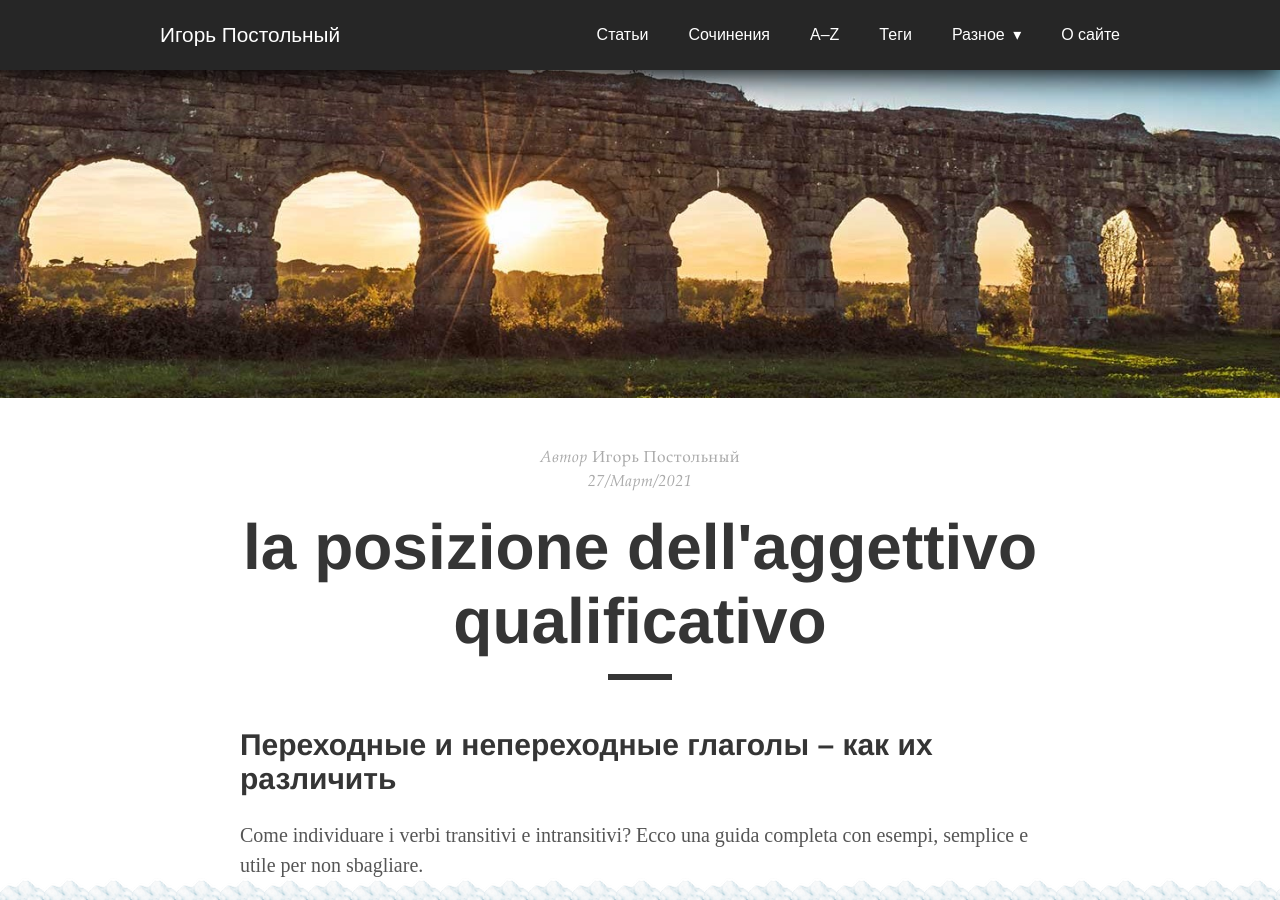
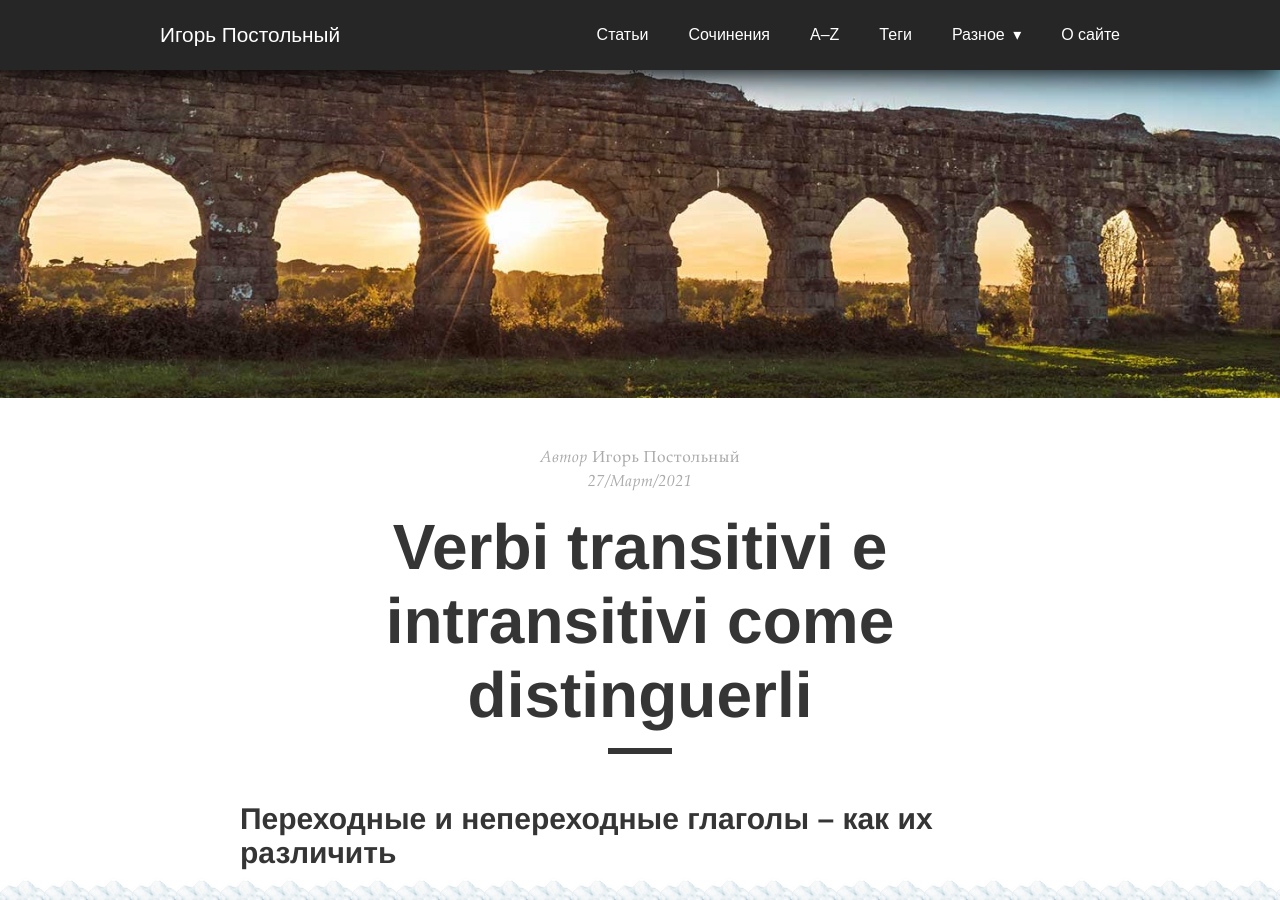
Before and after one commit to postolny/postolny.github.io, a Jekyll site: the page built from _posts/2021-03-27-verbi-transitivi-e-intransitivi-come-distinguerli.md, in a window 1280 px wide and 900 px high. Built offline with Jekyll 4.4.1, drawn with Linux system fonts in a browser that asks for light colours; nearby versions of some CDN libraries.

Commit message:
Add files via upload

```diff
--- a/_posts/2021-03-27-verbi-transitivi-e-intransitivi-come-distinguerli.md
+++ b/_posts/2021-03-27-verbi-transitivi-e-intransitivi-come-distinguerli.md
@@ -1,7 +1,7 @@
 ---
 layout: post
-title:  "la posizione dell'aggettivo qualificativo"
-description: "Verbi transitivi e intransitivi come distinguerli"
+title:  "Verbi transitivi e intransitivi come distinguerli"
+description: "Как различить переходные и непереходные глаголы? Вот полное руководство с примерами, простое и полезное, чтобы не делать ошибки."
 comments: false
 categories:
 tags: Грамматика
```
